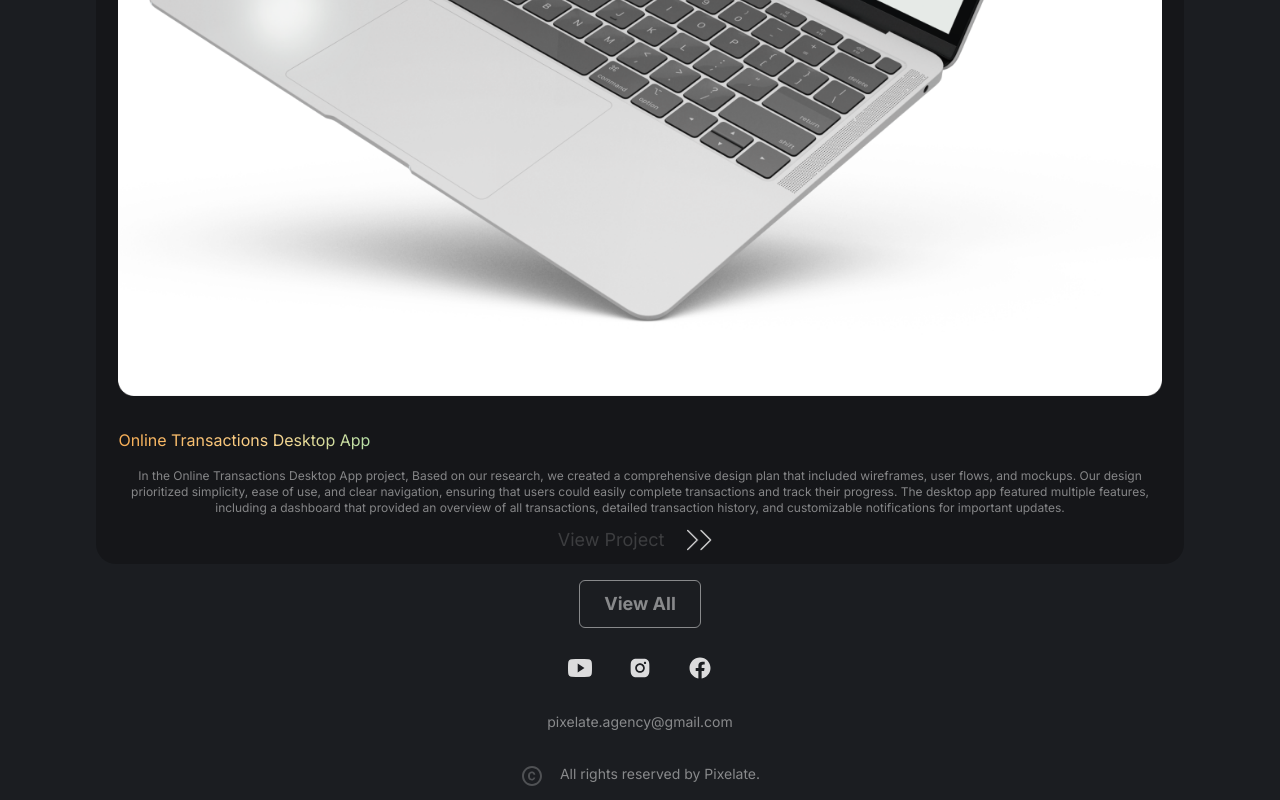
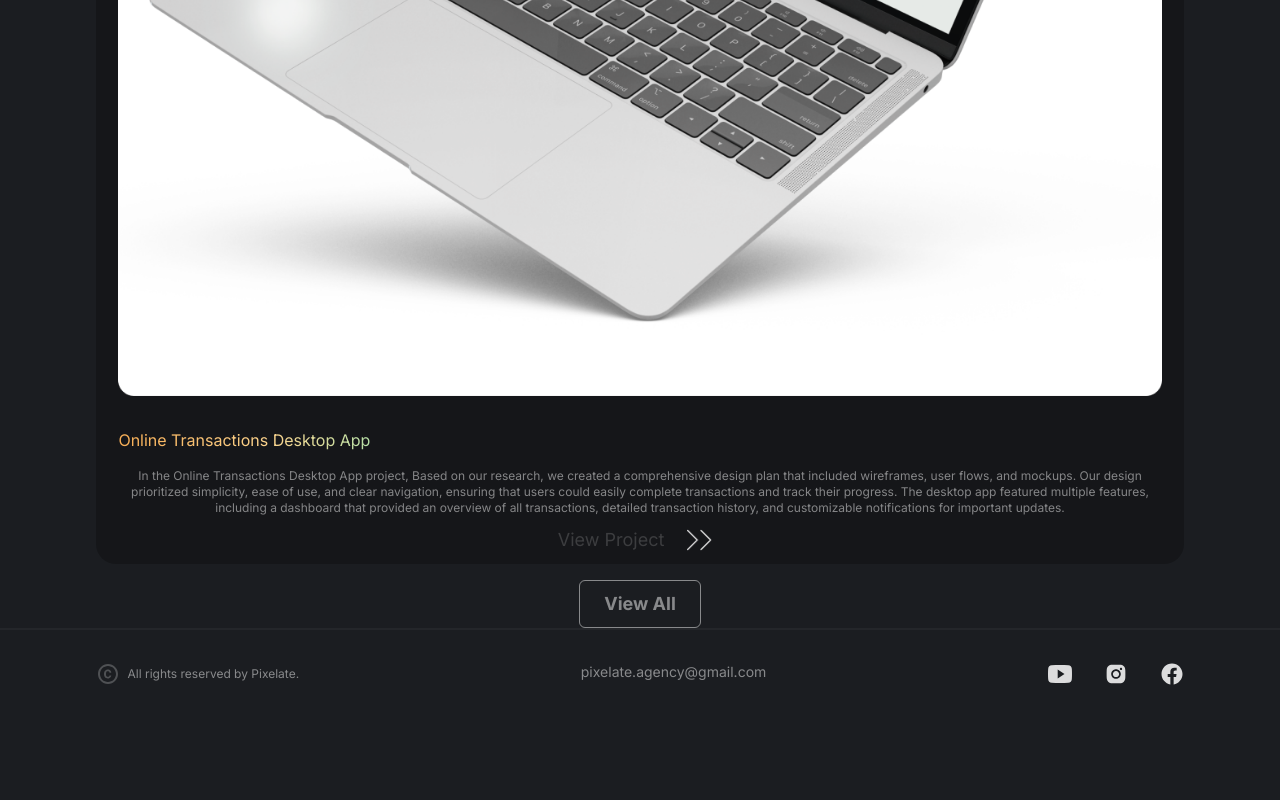
Before and after one commit to j-yue/digital-agency, a React (Vite) app: page / in a window 1280 px wide. Shown: the part 5694-6494 px from the top of the page. After the commit the page ends 6424 px from the top, so only its background shows below. Built offline with nearby package versions, Linux system fonts and the light colour scheme.

Commit message:
Style footer component - Configure tailwind theme for gap and spacing - Refactor icon component to avoid using arbitrary values - Apply responsive styles

```diff
--- a/src/components/icon.tsx
+++ b/src/components/icon.tsx
@@ -5,7 +5,7 @@ type IconProps = {
 
 export default function Icon({ children }: IconProps) {
   return (
-    <div className="h-[1.5rem] w-[1.5rem] xl:h-[2rem] xl:w-[2rem] text-inherit">
+    <div className="h-footerIcon w-footerIcon xl:h-footerIconXl xl:w-footerIconXl text-inherit">
       {children}
     </div>
   );
--- a/src/components/sections/footer.tsx
+++ b/src/components/sections/footer.tsx
@@ -5,12 +5,12 @@ import CopyrightIcon from "../Icons/copyrightIcon";
 import Icon from "../icon";
 
 export default function Footer() {
-  // icons
-  // email
-  // copyright
   return (
-    <footer className="text-[.875rem] leading-[1.25rem] flex flex-col flex-nowrap justify-center items-center gap-[2rem] pt-[1.75rem] pb-[.75rem]">
-      <div className="text-title flex flex-row flex-nowrap gap-[2.25rem]">
+    <footer
+      className="pt-footerPadding flex flex-col md:flex-row-reverse flex-nowrap items-center md:justify-between md:items-start md:py-footerPadding gap-footer mx-layoutOffsetSm px-layoutSm md:mx-layoutOffsetMd md:px-layoutMd"
+      style={{ borderTop: "2px solid #24262A" }}
+    >
+      <div className="text-title flex flex-row flex-nowrap gap-footer xl:gap-footerXl">
         {[YoutubeIcon, InstagramIcon, FacebookIcon].map((icon, index) => {
           return (
             <a key={index}>
@@ -19,13 +19,39 @@ export default function Footer() {
           );
         })}
       </div>
-      <div className="">pixelate.agency@gmail.com</div>
-      <div className="flex flex-row flex-nowrap">
+      <div className="text-mainText">pixelate.agency@gmail.com</div>
+      <div className="flex flex-row flex-nowrap justify-center items-center text-mainTextXs mb-[.75rem] md:mb-0">
         <Icon>
           <CopyrightIcon />
         </Icon>
-        <span className="ml-[1rem]">All rights reserved by Pixelate.</span>
+        <span className="ml-[1ch]">All rights reserved by Pixelate.</span>
       </div>
     </footer>
   );
 }
+
+// export default function Footer() {
+//   // icons
+//   // email
+//   // copyright
+//   return (
+//     <footer className="text-[.875rem] leading-[1.25rem] flex flex-col flex-nowrap justify-center items-center gap-[2rem] pt-[1.75rem] pb-[.75rem]">
+//       <div className="text-title flex flex-row flex-nowrap gap-[2.25rem]">
+//         {[YoutubeIcon, InstagramIcon, FacebookIcon].map((icon, index) => {
+//           return (
+//             <a key={index}>
+//               <Icon>{icon()}</Icon>
+//             </a>
+//           );
+//         })}
+//       </div>
+//       <div className="">pixelate.agency@gmail.com</div>
+//       <div className="flex flex-row flex-nowrap">
+//         <Icon>
+//           <CopyrightIcon />
+//         </Icon>
+//         <span className="ml-[1rem]">All rights reserved by Pixelate.</span>
+//       </div>
+//     </footer>
+//   );
+// }
--- a/tailwind.config.js
+++ b/tailwind.config.js
@@ -2,6 +2,11 @@
 export default {
   content: ["./index.html", "./src/**/*.{js,ts,jsx,tsx}"],
   theme: {
+    spacing: {
+      footerIcon: "1.5rem",
+      footerIconXl: "2rem",
+      footerPadding: "2rem",
+    },
     borderRadius: {
       DEFAULT: ".375rem",
     },
@@ -10,7 +15,6 @@ export default {
       lg: "1440px",
       xl: "1920px",
     },
-
     extend: {
       fontSize: {
         heroText: ["2.2rem", "130%"],
@@ -33,6 +37,10 @@ export default {
       padding: {
         heroOffset: "8.25rem",
         navOffset: "6.125rem",
+      },
+      gap: {
+        footer: "2rem",
+        footerXl: "2rem",
       },
       colors: {
         title: "rgba(255, 255, 255, 0.92)",
```
